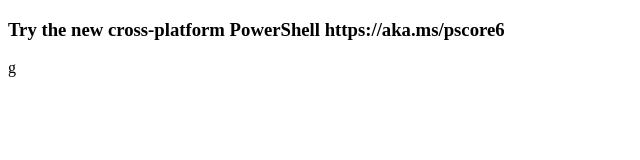
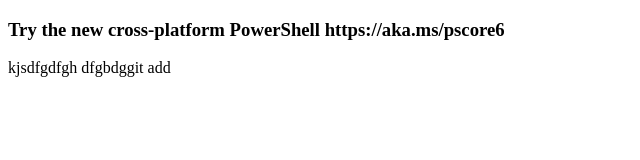
Before and after one commit to garygaurav13/git13, a plain HTML site: page index.html in a window 1280 px wide. Shown: the whole page, without its empty margins (0-640 px from the left). Drawn offline with Linux system fonts and the light colour scheme.

Commit message:
[hello world]

```diff
--- a/index.html
+++ b/index.html
@@ -10,6 +10,6 @@
     </head>
     <body>
         <h3>Try the new cross-platform PowerShell https://aka.ms/pscore6</h3>
-        <p kjsdfgdfgh dfgbdggit add</p>
+        <p>kjsdfgdfgh dfgbdggit add</p>
     </body>
-</html>g
+</html>
```
